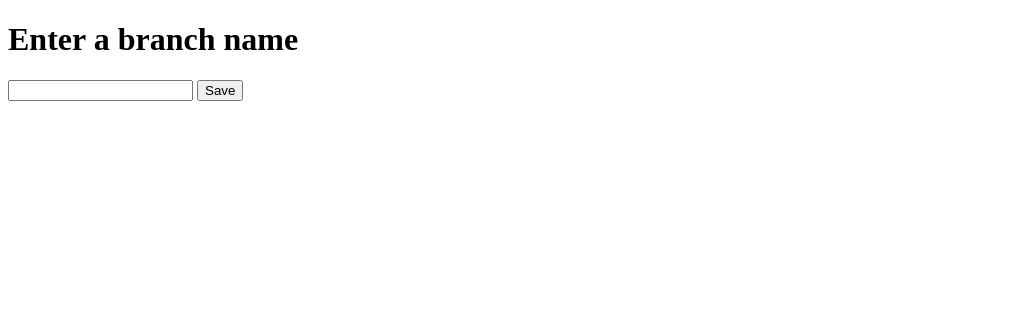
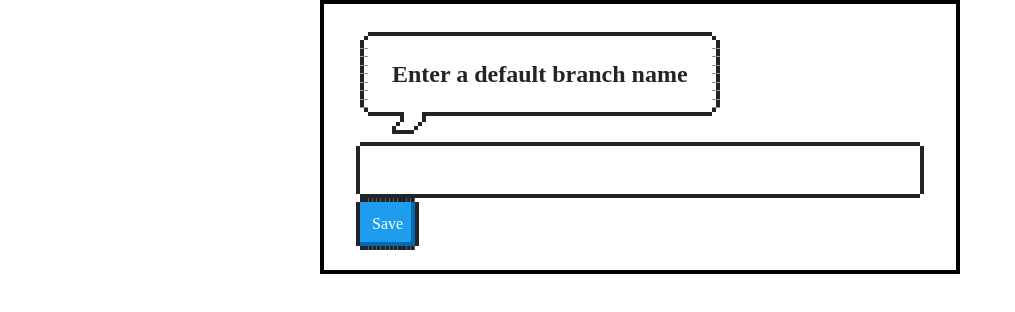
Before and after one commit to dance2die/easy-github, a browser extension: page src/options/options.html in a window 1280 px wide. Shown: the whole page, without its empty margins (0-1015 px from the left). Drawn offline with nearby package versions, Linux system fonts and the light colour scheme.

Commit message:
🛠 Added NES CSS style on Options page
For issue #7

```diff
--- a/src/options/options.html
+++ b/src/options/options.html
@@ -1,22 +1,33 @@
 <!DOCTYPE html>
 <html>
   <head>
+    <link
+      href="https://unpkg.com/nes.css@2.0.0/css/nes.min.css"
+      rel="stylesheet"
+    />
+
     <style>
-      /* button {
-        height: 30px;
-        width: 30px;
-        outline: none;
-        margin: 10px;
-      } */
+      section {
+        margin: 0 auto 0;
+        width: 50vw;
+      }
+
+      @media (max-width: 700px) {
+        section {
+          margin: 0 auto 0;
+          width: 80vw;
+        }
+      }
     </style>
   </head>
   <body>
-    <div id="buttonDiv"></div>
-    <div>
-      <h1>Enter a branch name</h1>
-      <input id="branchName" type="text" />
-      <button id="saveButton" type="submit">Save</button>
-    </div>
+    <section class="form nes-container with-title">
+      <h1 class="nes-balloon from-left">Enter a default branch name</h1>
+      <input id="branchName" class="nes-input" type="text" />
+      <button id="saveButton" class="nes-btn is-primary" type="submit">
+        Save
+      </button>
+    </section>
   </body>
   <script src="options.js"></script>
 </html>
```
